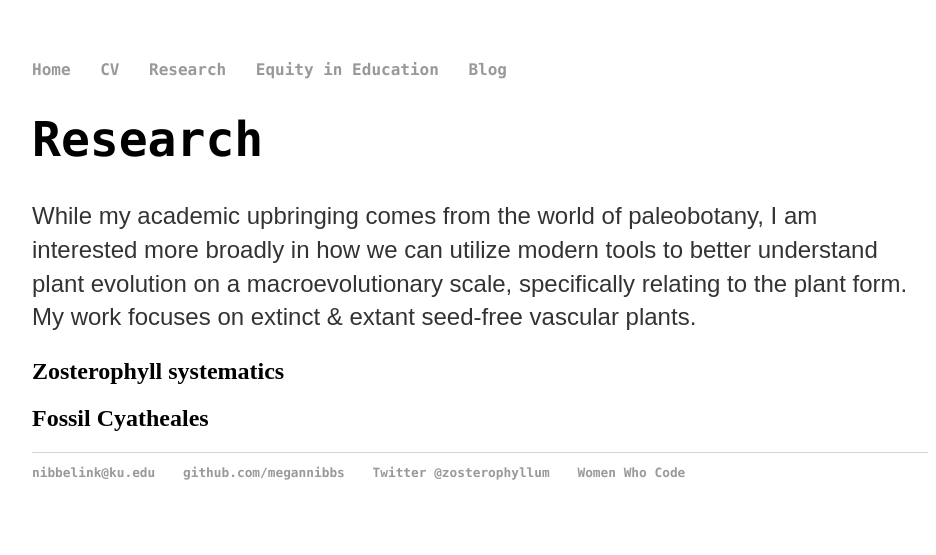
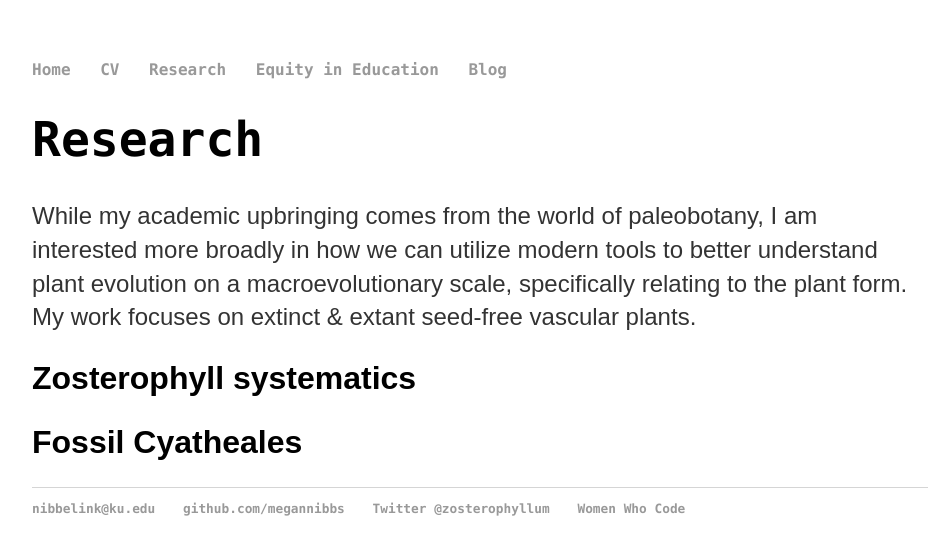
Before and after one commit to megannibbs/megannibbelink.github.io, a Jekyll site: the page built from pubs/index.html, in a window 1280 px wide. Shown: the top 555 px of the page, without its empty margins (160-1096 px from the left). Built offline with Jekyll 4.4.1, drawn with Linux system fonts in a browser that asks for light colours.

Commit message:
Update main.css

```diff
--- a/css/main.css
+++ b/css/main.css
@@ -23,6 +23,10 @@ h1 {
     font-size: 3em;
     font-family:'Consolas';
 }
+h2 {
+    font-size: 2em;
+    font-family:'Arial';
+}
 p {
     font-size: 1.5em;
     font-family: 'Arial';
```
